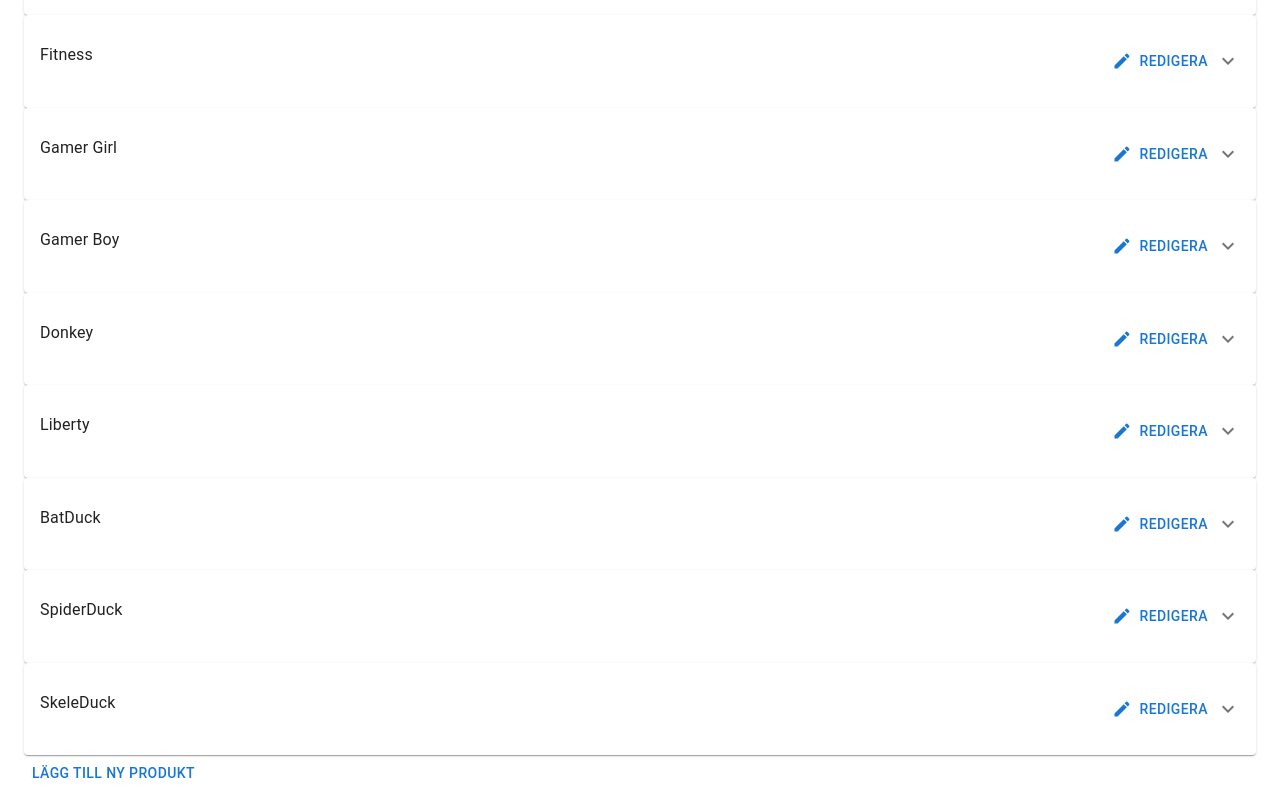
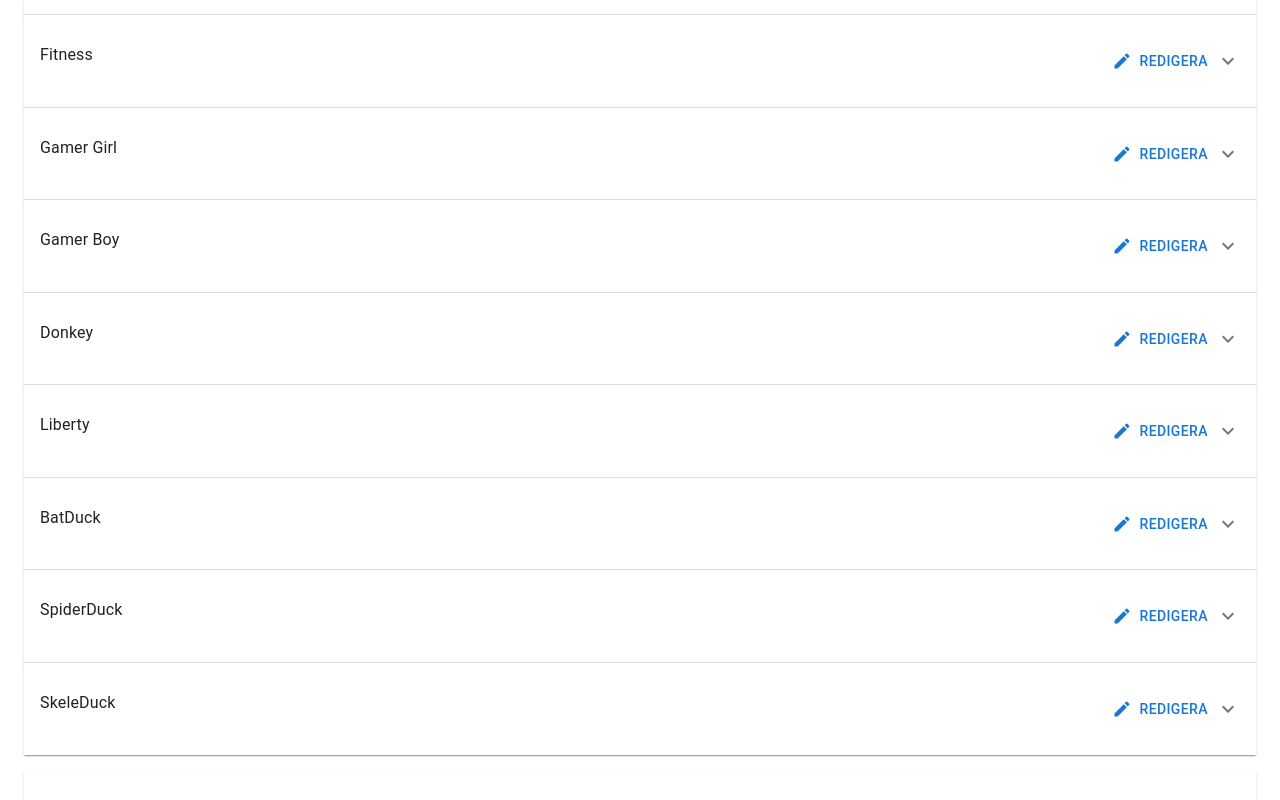
Before and after one commit to OliviaIsberg/ducky, a React (Create React App) app: page /admin in a window 1280 px wide. Both pictures are taken after a click on the button "LÄGG TILL NY PRODUKT". Shown: the part 492-1292 px from the top of the page. Built offline with nearby package versions, Linux system fonts and the light colour scheme.

Commit message:
Added functionality for adding new product

```diff
--- a/src/Api/Data.ts
+++ b/src/Api/Data.ts
@@ -6,13 +6,22 @@ import klarna from '../assets/PaymentLogos/klarna-square.jpg';
 import swish from '../assets/PaymentLogos/swish.svg';
 import { SvgIcon } from '@mui/material';
 
-export interface Product {
+export class Product {
   title: string;
   information: string;
   id: number;
   category: string;
   price: number;
   imgURL: string;
+
+  constructor(id: number) {
+    this.title = '';
+    this.information = '';
+    this.id = id;
+    this.category = '';
+    this.price = 0;
+    this.imgURL = '';
+  }
 }
 
 export enum MockedCategories {
--- a/src/components/AdminPageAccordion.tsx
+++ b/src/components/AdminPageAccordion.tsx
@@ -13,7 +13,6 @@ import { ProductTypes } from '../contexts/Reducers';
 import ExpandMoreIcon from '@mui/icons-material/ExpandMore';
 import EditIcon from '@mui/icons-material/Edit';
 import Save from '@mui/icons-material/Save';
-import AddIcon from '@mui/icons-material/Add';
 
 enum ProductEditReducerType {
   Update,
@@ -22,7 +21,6 @@ enum ProductEditReducerType {
   UpdateImgURL,
   UpdatePrice,
   UpdateCategory,
-  Save,
   Reset,
   Delete,
 }
@@ -34,10 +32,8 @@ type Action =
   | { type: ProductEditReducerType.UpdateImgURL; value: string }
   | { type: ProductEditReducerType.UpdatePrice; value: number }
   | { type: ProductEditReducerType.UpdateCategory; category: string }
-  | { type: ProductEditReducerType.Save }
   | { type: ProductEditReducerType.Reset; product: Product };
 
-function AdminPageAccordion({ product, dispatch, deleteProduct }: any) {
 function ProductEditReducer(state: Product, action: Action) {
   switch (action.type) {
     case ProductEditReducerType.Update:
@@ -52,18 +48,18 @@ function AdminPageAccordion({ product, dispatch, deleteProduct }: any) {
       return { ...state, price: action.value };
     case ProductEditReducerType.UpdateCategory:
       return { ...state, category: action.category };
-      case ProductEditReducerType.Save:
-        dispatch({
-          type: ProductTypes.Update,
-          payload: { product: state },
-        });
-        return state;
     case ProductEditReducerType.Reset:
       return action.product;
   }
 }
 
-  const [open, setOpen] = useState(false);
+function AdminPageAccordion({
+  product,
+  expanded,
+  saveAction,
+  deleteAction,
+}: any) {
+  const [open, setOpen] = useState(expanded ?? false);
   const [productState, dispatchProductState] = useReducer(
     ProductEditReducer,
     product
@@ -85,7 +81,6 @@ function AdminPageAccordion({ product, dispatch, deleteProduct }: any) {
   ) => setOpen(!open);
 
   return (
-    <Box>
     <Accordion onChange={handleOpen} expanded={open}>
       <AccordionSummary expandIcon={<ExpandMoreIcon />}>
         <Box
@@ -171,12 +166,11 @@ function AdminPageAccordion({ product, dispatch, deleteProduct }: any) {
         <Box sx={{ margin: '1rem 0' }}>
           <Typography>Redigera kategori</Typography>
           <ButtonGroup aria-label="button group">
-              {Categories.map((category) => (
+            {Categories.map((category, index) => (
               <Button
+                key={index}
                 variant={
-                    category === productState.category
-                      ? 'contained'
-                      : 'outlined'
+                  category === productState.category ? 'contained' : 'outlined'
                 }
                 onClick={() =>
                   dispatchProductState({
@@ -191,14 +185,7 @@ function AdminPageAccordion({ product, dispatch, deleteProduct }: any) {
           </ButtonGroup>
         </Box>
         <Box>
-            <Button
-              startIcon={<Save />}
-              onClick={() =>
-                dispatchProductState({
-                  type: ProductEditReducerType.Save,
-                })
-              }
-            >
+          <Button startIcon={<Save />} onClick={() => saveAction(productState)}>
             Spara
           </Button>
           <Button
@@ -213,7 +200,7 @@ function AdminPageAccordion({ product, dispatch, deleteProduct }: any) {
           </Button>
           <Button
             onClick={(e) => {
-                deleteProduct(product.id);
+              deleteAction(product.id);
               setOpen(false);
               e.stopPropagation();
             }}
@@ -223,7 +210,6 @@ function AdminPageAccordion({ product, dispatch, deleteProduct }: any) {
         </Box>
       </AccordionDetails>
     </Accordion>
-    </Box>
   );
 }
 
--- a/src/contexts/ProductsContext.tsx
+++ b/src/contexts/ProductsContext.tsx
@@ -1,5 +1,5 @@
 import React, { createContext, useContext, useReducer, useEffect } from 'react';
-import { mockedProducts } from '../Api/Data';
+import { mockedProducts, Product } from '../Api/Data';
 // import useLocalStorage from '../Hooks/useLocalStorage'
 import { ProductActions, productReducer, ProductTypes } from './Reducers';
 
@@ -14,6 +14,8 @@ export type ProductType = {
 type PContext = {
   products: ProductType[];
   dispatch: React.Dispatch<ProductActions>;
+  createProduct: (product: Product) => void;
+  updateProduct: (product: Product) => void;
   deleteProduct: (id: number) => void;
 };
 
@@ -28,20 +30,41 @@ export const ProductsProvider: React.FC = ({ children }) => {
     React.Reducer<ProductType[], ProductActions>
   >(productReducer, initialStateProducts);
 
+  function createProduct(product: Product) {
+    dispatch({
+      type: ProductTypes.Create,
+      payload: { product },
+    });
+  }
+
+  function updateProduct(product: Product) {
+    dispatch({
+      type: ProductTypes.Update,
+      payload: { product },
+    });
+  }
+
   function deleteProduct(id: number) {
     dispatch({
       type: ProductTypes.Delete,
       payload: { id },
     });
   }
-  // useLocalStorage('stateLS', '')
 
   useEffect(() => {
     localStorage.setItem('products', JSON.stringify(products));
   }, [products]);
 
   return (
-    <ProductContext.Provider value={{ products, dispatch, deleteProduct }}>
+    <ProductContext.Provider
+      value={{
+        products,
+        dispatch,
+        createProduct,
+        updateProduct,
+        deleteProduct,
+      }}
+    >
       {children}
     </ProductContext.Provider>
   );
--- a/src/contexts/Reducers.ts
+++ b/src/contexts/Reducers.ts
@@ -84,7 +84,7 @@ export enum ProductTypes {
 
 type ProductPayload = {
   [ProductTypes.Create]: {
-    id: number;
+    product: Product;
   };
   [ProductTypes.Read]: {
     id: number;
@@ -106,7 +106,9 @@ export type ProductActions =
 export const productReducer = (state: Data, action: ProductActions) => {
   switch (action.type) {
     case ProductTypes.Create:
-      return state;
+      const productsAfterCreate = [...state];
+      productsAfterCreate.push(action.payload.product);
+      return productsAfterCreate;
     case ProductTypes.Read:
       return state;
     case ProductTypes.Update:
--- a/src/pages/AdminPage.tsx
+++ b/src/pages/AdminPage.tsx
@@ -10,12 +10,28 @@ import {
 import ArrowBackIcon from '@mui/icons-material/ArrowBack';
 
 import { Link } from 'react-router-dom';
+import { Product } from '../Api/Data';
 import { ProductContext, useProduct } from '../contexts/ProductsContext';
 import AdminPageAccordion from '../components/AdminPageAccordion';
 import { ProductActions, ProductTypes } from '../contexts/Reducers';
+import { useState } from 'react';
 
 function AdminPage() {
-  const { products, dispatch, deleteProduct } = useProduct();
+  const { products, createProduct, updateProduct, deleteProduct } =
+    useProduct();
+  const [addingProduct, setAddingProduct] = useState(false);
+
+  const newProduct = () => {
+    const id = Math.max(...products.map((p) => p.id)) + 1;
+    return new Product(id);
+  };
+
+  const createNewProduct = (product: Product) => {
+    setAddingProduct(false);
+    createProduct(product);
+  };
+
+  const deleteNewProduct = () => setAddingProduct(false);
 
   return (
     <Container maxWidth="xl" sx={{ height: '100%' }}>
@@ -33,17 +49,26 @@ function AdminPage() {
               <AdminPageAccordion
                 key={i}
                 product={p}
-                deleteProduct={deleteProduct}
-                dispatch={(productTypes: ProductActions) =>
-                  dispatch(productTypes)
-                }
+                saveAction={updateProduct}
+                deleteAction={deleteProduct}
               />
             );
           })}
-          <Button onClick={() => console.log('hejsan')}>
+          {addingProduct && (
+            <AdminPageAccordion
+              key="new"
+              expanded={true}
+              product={newProduct()}
+              saveAction={createNewProduct}
+              deleteAction={deleteNewProduct}
+            />
+          )}
+        </List>
+        {!addingProduct && (
+          <Button onClick={() => setAddingProduct(true)}>
             Lägg till ny produkt
           </Button>
-        </List>
+        )}
       </Box>
     </Container>
   );
```
Lines whose indentation alone changed are shown as unchanged.
